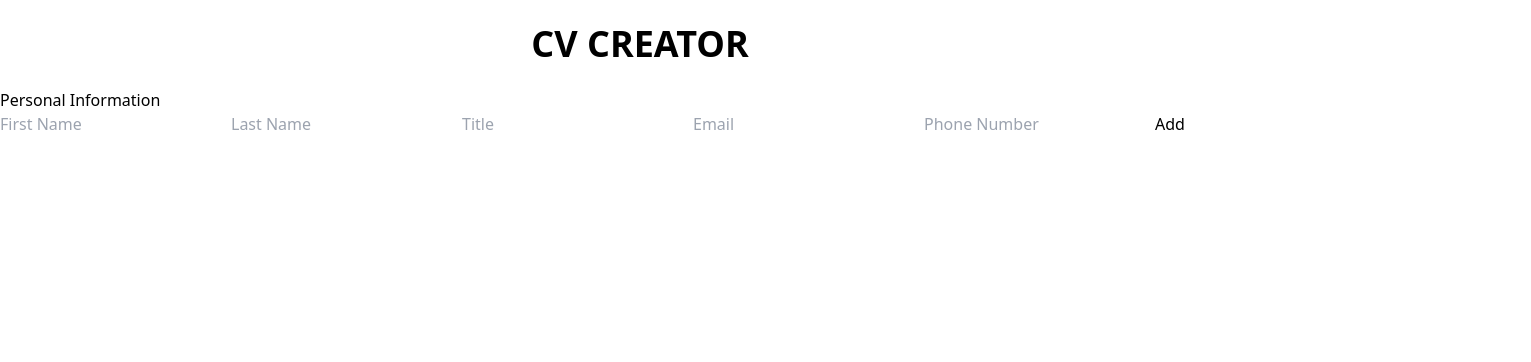
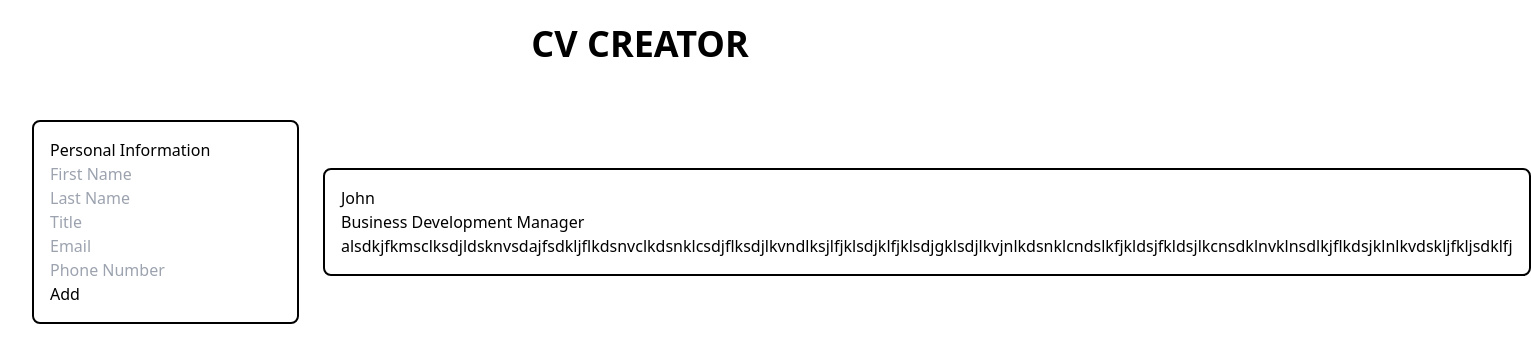
Before and after one commit to rtokala14/cv-project, a React (Create React App) app: page / in a window 1280 px wide. Shown: the top 362 px of the page, 1531 px wide, since content can reach past the window. Built offline with nearby package versions, Linux system fonts and the light colour scheme.

Commit message:
Add flex styles to main body (App.js)

```diff
--- a/src/components/App.js
+++ b/src/components/App.js
@@ -7,14 +7,59 @@ class App extends React.Component {
     super(props);
     this.state = {
       general: {
-        fName: "",
-        lName: "",
-        title: "",
-        email: "",
-        phone: "",
+        fName: "John",
+        lName: "Doe",
+        title: "Business Development Manager",
+        email: "john.doe@gmai.com",
+        phone: "202-555-0166",
+        blurb:
+          "alsdkjfkmsclksdjldsknvsdajfsdkljflkdsnvclkdsnklcsdjflksdjlkvndlksjlfjklsdjklfjklsdjgklsdjlkvjnlkdsnklcndslkfjkldsjfkldsjlkcnsdklnvklnsdlkjflkdsjklnlkvdskljfkljsdklfj",
       },
-      skills: [],
-      experience: {},
+      skills: [
+        "SEO",
+        "Public Speacking",
+        "Negotiation",
+        "Teamwork",
+        "Decision Making",
+        "Research and Strategy",
+        "Emotional Intelligence",
+        "Outbound Marketing",
+        "Email Marketing",
+        "Google Analytics",
+        "Sales & Marketing",
+        "Social Media Advertising",
+      ],
+      experience: [
+        {
+          title: "Business Development Manager",
+          company: "AirState Solutions",
+          timeline: "09/2014 - 06/2017",
+          location: "New York, USA",
+          bullets: [
+            "aksdfjdslkvnkdfljglksdjglksnlhajsdflkdksgjlkdjsalfkljsgjdklsjldsjflkgjlkdsjfld",
+            "asdlgjdslkvjlkdsjfdlkmvcdslkfjkdklvsdbvdnsklfkjhsdlkfjlkdsjvlknkdsnlvnklsdnlkvndlsk",
+            "sdfklcmksdlavjlkd jkdlmvcldsjjsdljclkmmclksdl f jdskflj ",
+          ],
+        },
+        {
+          title: "Business Development Manager",
+          company: "AirState Solutions",
+          timeline: "09/2014 - 06/2017",
+          location: "New York, USA",
+          bullets: [
+            "aksdfjdslkvnkdfljglksdjglksnlhajsdflkdksgjlkdjsalfkljsgjdklsjldsjflkgjlkdsjfld",
+            "asdlgjdslkvjlkdsjfdlkmvcdslkfjkdklvsdbvdnsklfkjhsdlkfjlkdsjvlknkdsnlvnklsdnlkvndlsk",
+            "sdfklcmksdlavjlkd jkdlmvcldsjjsdljclkmmclksdl f jdskflj ",
+          ],
+        },
+      ],
+      education: [
+        {
+          degree: "MSc in Economics and Business Administration",
+          university: "The University of Chicago",
+          timeline: "09/2008 - 06/2010",
+        },
+      ],
     };
 
     this.uGeneral = this.uGeneral.bind(this);
@@ -28,7 +73,7 @@ class App extends React.Component {
 
   render() {
     return (
-      <div>
+      <div className="flex flex-col gap-6 p-8 lg:flex-row justify-evenly items-center">
         <Form uGeneral={this.uGeneral} />
         <Display data={this.state} />
       </div>
--- a/src/components/Display.js
+++ b/src/components/Display.js
@@ -1,4 +1,5 @@
 import React, { Component } from "react";
+import "../index.css";
 
 class Display extends React.Component {
   constructor(props) {
@@ -6,9 +7,18 @@ class Display extends React.Component {
   }
 
   render() {
+    const { data } = this.props;
+
     return (
-      <div>
-        <p>{`${this.props.data.general.fName}`}</p>
+      <div className="container">
+        <div>
+          <div id="general-left">
+            <h2>{data.general.fName}</h2>
+            <h4>{data.general.title}</h4>
+            <p className="whitespace-normal">{data.general.blurb}</p>
+          </div>
+          <div id="general-right"></div>
+        </div>
       </div>
     );
   }
--- a/src/components/General.js
+++ b/src/components/General.js
@@ -46,6 +46,7 @@ class General extends React.Component {
 
   render() {
     return (
+      <div className="container">
         <form onSubmit={this.submitChange} id="generalForm">
           <h2 id="inputHeading">Personal Information</h2>
           <input
@@ -80,6 +81,7 @@ class General extends React.Component {
           ></input>
           <button type="submit">Add</button>
         </form>
+      </div>
     );
   }
 }
--- a/src/index.css
+++ b/src/index.css
@@ -1,3 +1,7 @@
 @tailwind base;
 @tailwind components;
 @tailwind utilities;
+
+.container {
+    @apply border border-black border-2 rounded-lg p-4
+}
```
Lines whose indentation alone changed are shown as unchanged.
